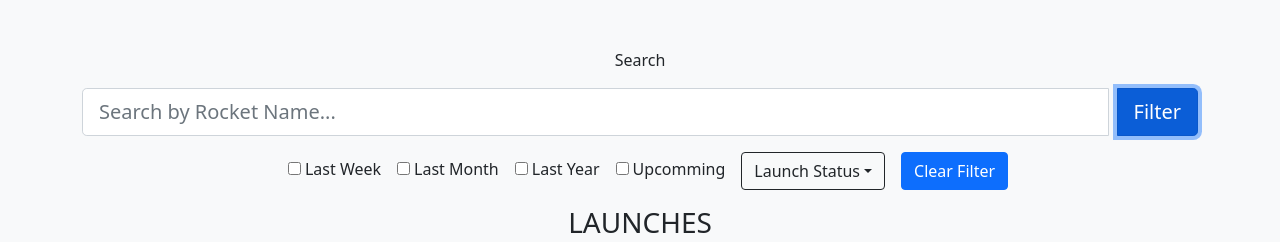
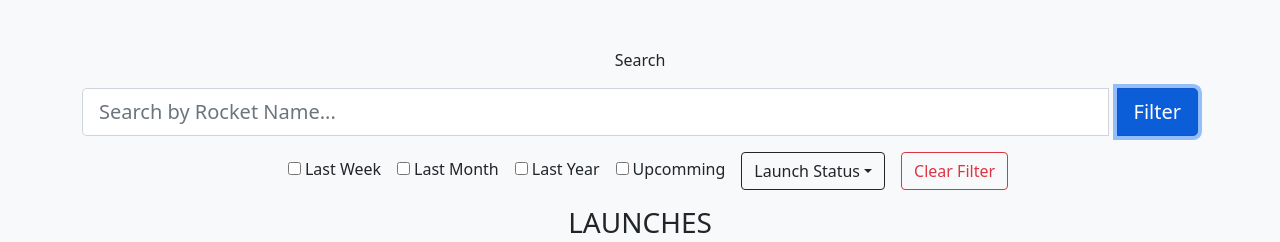
Before and after one commit to nmso2/sparrso, a React (Create React App) app: page / in a window 1280 px wide. Both pictures are taken after a click on the button "Filter". Shown: the top 242 px of the page. Built offline with nearby package versions, Linux system fonts and the light colour scheme; no server answers.

Commit message:
added filter options

```diff
--- a/src/components/Home/Home.js
+++ b/src/components/Home/Home.js
@@ -225,7 +225,11 @@ const Home = () => {
                   Success
                 </Dropdown.Item>
               </DropdownButton>
-              <Button onClick={clearFilter} className="ms-3 d-md-inline">
+              <Button
+                variant="outline-danger"
+                onClick={clearFilter}
+                className="ms-3 d-md-inline"
+              >
                 Clear Filter
               </Button>
               {/* ================================================= */}
```
